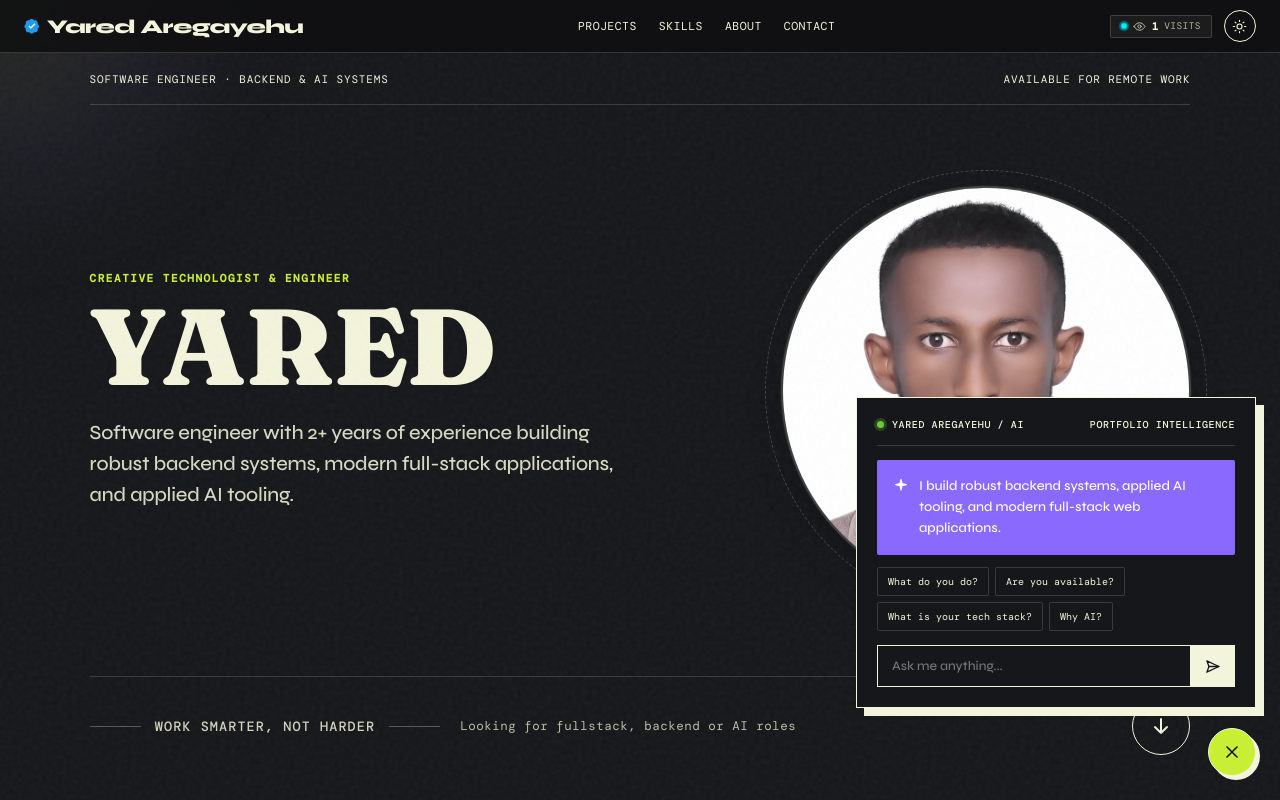
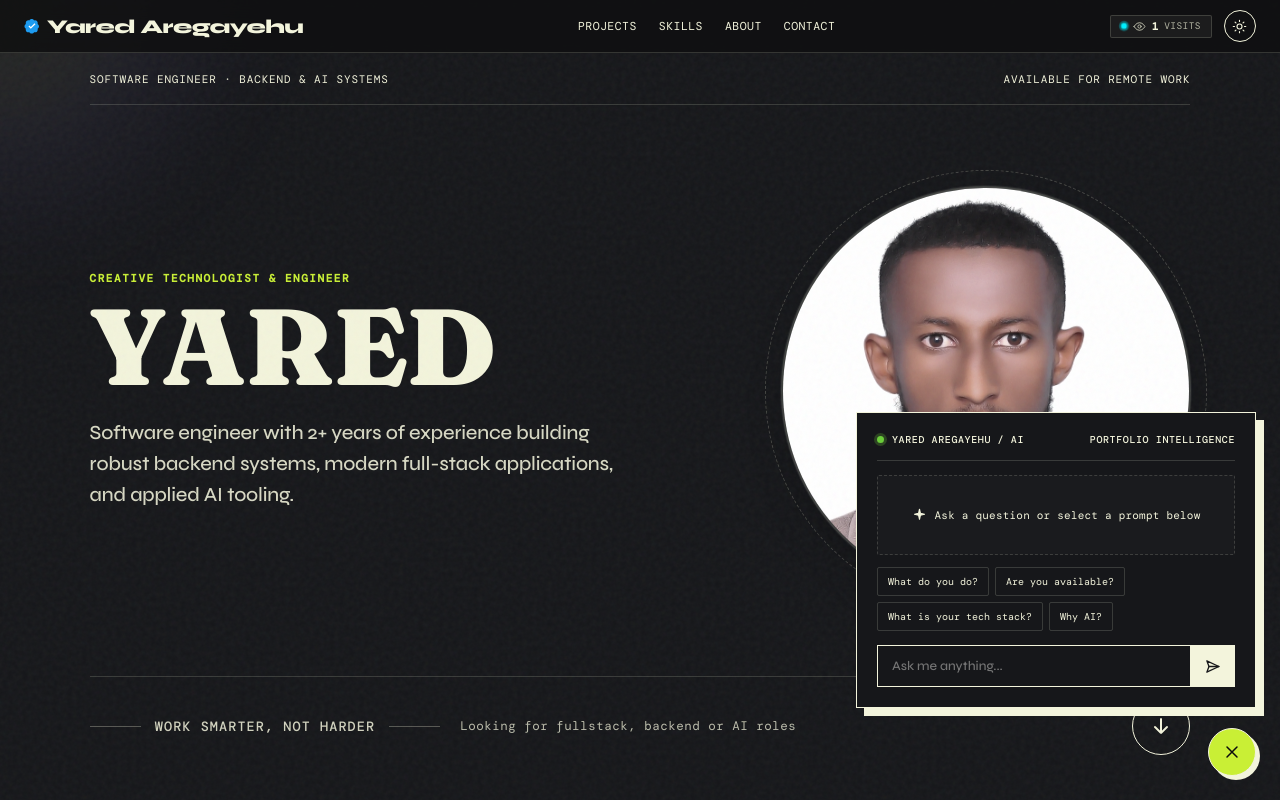
Before and after one commit to yared2124/portfolio, a React (Vite) app: page / in a window 1280 px wide. Both pictures are taken after a click on the button "ASK MY AI". Shown: the top 800 px of the page. Built offline with nearby package versions, Linux system fonts and the light colour scheme; no server answers; a web font is replaced by a local one.

Commit message:
feat: enhance AI assistant UI with reset functionality and empty state view

```diff
--- a/src/components/AiAssistant.tsx
+++ b/src/components/AiAssistant.tsx
@@ -3,25 +3,41 @@ import { Icon } from './Icons'
 
 interface AiAssistantProps {
   name: string
-  defaultMessage: string
+  defaultMessage?: string
   responses: Record<string, string>
 }
 
 export const AiAssistant: React.FC<AiAssistantProps> = ({
   name,
-  defaultMessage,
   responses,
 }) => {
   const [isOpen, setIsOpen] = useState(false)
   const [input, setInput] = useState('')
-  const [message, setMessage] = useState(defaultMessage)
+  const [userQuery, setUserQuery] = useState('')
+  const [message, setMessage] = useState('')
   const [isThinking, setIsThinking] = useState(false)
+
+  const handleReset = () => {
+    setMessage('')
+    setUserQuery('')
+    setInput('')
+    setIsThinking(false)
+  }
+
+  const handleToggle = () => {
+    if (isOpen) {
+      handleReset()
+    }
+    setIsOpen((prev) => !prev)
+  }
 
   const handleAsk = async (query: string) => {
     const trimmed = query.trim()
     if (!trimmed) return
 
+    setUserQuery(trimmed)
     setIsThinking(true)
+    setMessage('')
     setInput('')
 
     try {
@@ -82,7 +98,7 @@ export const AiAssistant: React.FC<AiAssistantProps> = ({
     <>
       <button
         className={`ai-trigger ${isOpen ? 'active' : ''}`}
-        onClick={() => setIsOpen(!isOpen)}
+        onClick={handleToggle}
         aria-label={isOpen ? 'Close AI assistant' : 'Open AI assistant'}
       >
         <Icon name={isOpen ? 'close' : 'spark'} size={20} />
@@ -95,13 +111,42 @@ export const AiAssistant: React.FC<AiAssistantProps> = ({
             <span className="assistant-status" />
             <span>{name.toUpperCase()} / AI</span>
           </div>
-          <span>PORTFOLIO INTELLIGENCE</span>
+          <div className="assistant-head-actions">
+            {(Boolean(message) || isThinking) && (
+              <button
+                type="button"
+                className="assistant-reset-btn"
+                onClick={handleReset}
+                title="Clear conversation"
+                aria-label="Clear conversation"
+              >
+                Clear
+              </button>
+            )}
+            <span>PORTFOLIO INTELLIGENCE</span>
+          </div>
         </div>
 
-        <div className="assistant-message" tabIndex={0} role="region" aria-label="AI response">
-          <Icon name="spark" size={16} className="assistant-spark-icon" />
-          <p>{isThinking ? 'Thinking in strange loops...' : message.replace(/\*/g, '').replace(/ {2,}/g, ' ')}</p>
-        </div>
+        {(isThinking || message) ? (
+          <div className="assistant-message" tabIndex={0} role="region" aria-label="AI response">
+            <Icon name="spark" size={16} className="assistant-spark-icon" />
+            <div className="assistant-message-content">
+              {userQuery && (
+                <div className="assistant-query-tag">
+                  <span>Q:</span> {userQuery}
+                </div>
+              )}
+              <p>{isThinking ? 'Thinking in strange loops...' : message.replace(/\*/g, '').replace(/ {2,}/g, ' ')}</p>
+            </div>
+          </div>
+        ) : (
+          <div className="assistant-empty-space" aria-label="AI assistant ready">
+            <div className="assistant-empty-prompt">
+              <Icon name="spark" size={15} />
+              <span>Ask a question or select a prompt below</span>
+            </div>
+          </div>
+        )}
 
         <div className="suggestions">
           {suggestions.map((prompt) => (
--- a/src/index.css
+++ b/src/index.css
@@ -2601,10 +2601,38 @@ button {
   flex-shrink: 0;
 }
 
-.assistant-head>div {
+.assistant-head>div:first-child {
   display: flex;
   align-items: center;
   gap: 8px;
+}
+
+.assistant-head-actions {
+  display: flex;
+  align-items: center;
+  gap: 10px;
+}
+
+.assistant-reset-btn {
+  background: transparent;
+  border: 1px solid var(--line);
+  color: var(--text-muted);
+  font-family: var(--font-mono);
+  font-size: 9px;
+  font-weight: 600;
+  letter-spacing: 0.05em;
+  text-transform: uppercase;
+  padding: 2px 7px;
+  border-radius: 2px;
+  cursor: pointer;
+  transition: all 0.18s ease;
+  line-height: 1.2;
+}
+
+.assistant-reset-btn:hover {
+  background-color: var(--ink);
+  color: var(--paper);
+  border-color: var(--ink);
 }
 
 .assistant-status {
@@ -2613,6 +2641,33 @@ button {
   border-radius: 50%;
   background-color: #6bcc3a;
   box-shadow: 0 0 0 3px rgba(107, 204, 58, 0.25);
+}
+
+.assistant-empty-space {
+  margin: 14px 0 12px;
+  min-height: 80px;
+  display: flex;
+  align-items: center;
+  justify-content: center;
+  border: 1px dashed var(--line);
+  border-radius: 2px;
+  background-color: rgba(0, 0, 0, 0.02);
+  padding: 16px;
+  text-align: center;
+}
+
+[data-theme='dark'] .assistant-empty-space {
+  background-color: rgba(255, 255, 255, 0.02);
+}
+
+.assistant-empty-prompt {
+  display: flex;
+  align-items: center;
+  gap: 8px;
+  font-family: var(--font-mono);
+  font-size: 11px;
+  color: var(--text-muted);
+  letter-spacing: 0.02em;
 }
 
 .assistant-message {
@@ -2631,6 +2686,27 @@ button {
   scrollbar-color: rgba(255, 255, 255, 0.5) rgba(0, 0, 0, 0.15);
 }
 
+.assistant-message-content {
+  flex: 1;
+  min-width: 0;
+}
+
+.assistant-query-tag {
+  font-family: var(--font-mono);
+  font-size: 10.5px;
+  letter-spacing: 0.03em;
+  color: rgba(255, 255, 255, 0.85);
+  margin-bottom: 6px;
+  display: block;
+  word-break: break-word;
+}
+
+.assistant-query-tag span {
+  font-weight: 700;
+  color: var(--acid);
+  margin-right: 4px;
+}
+
 .assistant-message::-webkit-scrollbar {
   width: 6px;
 }
```
